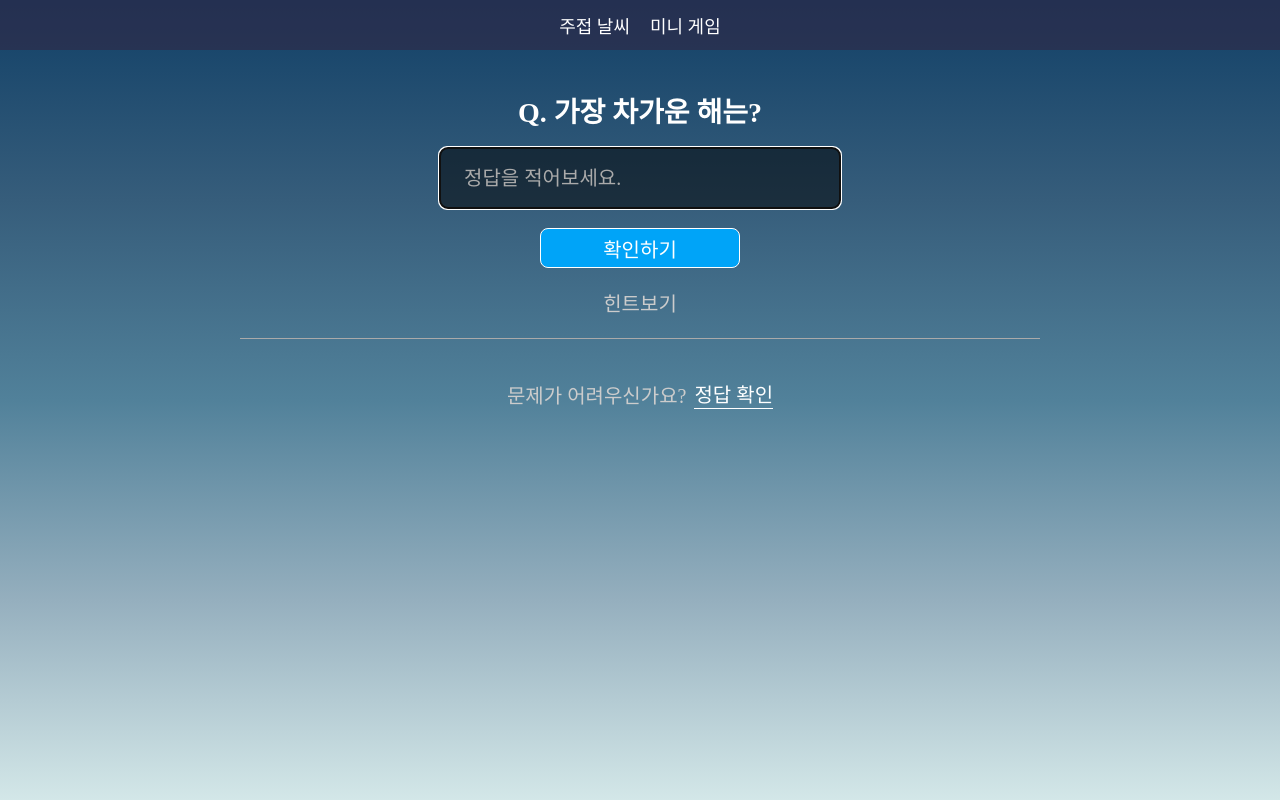
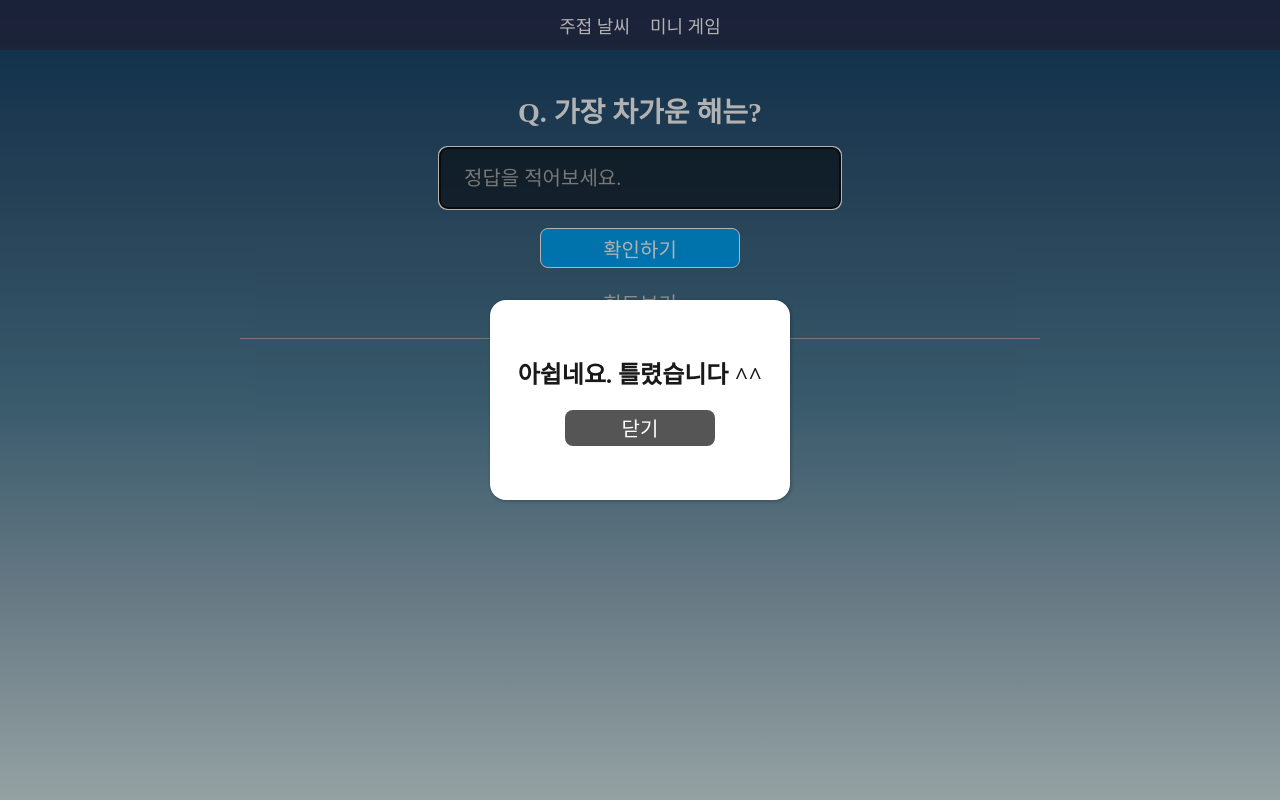
Before and after one commit to jangjihoon96/WetherInfo_react, a React (Create React App) app: page /game/quiz in a window 1280 px wide. Both pictures are taken after typing "Sample" into the empty fields and a click on the button "확인하기". Built offline with nearby package versions, Linux system fonts and the light colour scheme; a web font is replaced by a local one.

Commit message:
feat: 퀴즈 alert창 제거 및 팝업창 추가

```diff
--- /dev/null
+++ b/src/components/Popup.tsx
@@ -0,0 +1,109 @@
+import React from "react";
+import styled from "styled-components";
+
+interface Props {
+  active: boolean;
+  content: any;
+  setPopup: React.Dispatch<React.SetStateAction<boolean>>;
+}
+
+export const Popup: React.FC<Props> = ({ active, content, setPopup }) => {
+  if (content === "정답입니다.") {
+    return (
+      <StyledPopupContainer className={active ? "active" : ""}>
+        <StyledBlackBg onClick={() => setPopup(false)}></StyledBlackBg>
+        <StyledPopup className={active ? "active" : ""}>
+          <h2>{content}</h2>
+          <button
+            type="button"
+            className="next"
+            onClick={() => setPopup(false)}
+          >
+            다음 문제
+          </button>
+        </StyledPopup>
+      </StyledPopupContainer>
+    );
+  } else {
+    return (
+      <StyledPopupContainer className={active ? "active" : ""}>
+        <StyledBlackBg onClick={() => setPopup(false)}></StyledBlackBg>
+        <StyledPopup className={active ? "active" : ""}>
+          <h2>{content}</h2>
+          <button
+            type="button"
+            className="default"
+            onClick={() => setPopup(false)}
+          >
+            닫기
+          </button>
+        </StyledPopup>
+      </StyledPopupContainer>
+    );
+  }
+};
+
+const StyledPopupContainer = styled.div`
+  position: fixed;
+  top: 0;
+  left: 0;
+  width: 100%;
+  height: 100%;
+  visibility: hidden;
+  opacity: 0;
+  transition: all 0.3s;
+  &.active {
+    visibility: visible;
+    opacity: 1;
+  }
+`;
+const StyledBlackBg = styled.div`
+  width: 100%;
+  height: 100%;
+  background-color: rgba(0, 0, 0, 0.3);
+`;
+const StyledPopup = styled.div`
+  position: absolute;
+  top: 50%;
+  left: 50%;
+  transform: translate(-50%, -45%);
+  width: 300px;
+  height: 200px;
+  padding: 10px;
+  display: flex;
+  flex-flow: column nowrap;
+  justify-content: center;
+  align-items: center;
+  gap: 20px;
+  background-color: #ffffff;
+  border-radius: 16px;
+  box-shadow: 1px 1px 4px rgba(0, 0, 0, 0.3);
+  color: #191919;
+  text-align: center;
+  transition: all 0.3s;
+  &.active {
+    transform: translate(-50%, -50%);
+  }
+  button {
+    border: none;
+    width: 150px;
+    height: 36px;
+    border-radius: 8px;
+    font-family: "Binggrae-Regular";
+    font-size: 20px;
+    color: #ffffff;
+    cursor: pointer;
+    &.next {
+      background-color: #00a4f8;
+    }
+    &.next:hover {
+      background-color: #0590d7;
+    }
+    &.default {
+      background-color: #555555;
+    }
+    &.default:hover {
+      background-color: #333333;
+    }
+  }
+`;
--- a/src/pages/Quiz.tsx
+++ b/src/pages/Quiz.tsx
@@ -2,6 +2,7 @@ import React, { useState, useEffect, useRef } from "react";
 import { Container } from "../components/Container";
 import { QuizProps, quiz } from "../data/quizData";
 import styled from "styled-components";
+import { Popup } from "../components/Popup";
 
 export const Quiz: React.FC = () => {
   const random: number = Math.floor(Math.random() * 3);
@@ -9,6 +10,8 @@ export const Quiz: React.FC = () => {
   const [answer, setAnswer] = useState<string>("");
   const [hint, setHint] = useState<boolean>(false);
   const answerInput = useRef<HTMLInputElement>(null);
+  const [popup, setPopup] = useState<boolean>(false);
+  const [popupContent, setPopupContent] = useState<any>("");
   const showQuiz = (): void => {
     if (quiz) {
       setQuizData(quiz[random]);
@@ -22,14 +25,17 @@ export const Quiz: React.FC = () => {
   const checkAnswer = (e: React.ChangeEvent<HTMLFormElement>) => {
     e.preventDefault();
     if (!answer) {
-      alert("우우우웅... 정답을 입력하셔야죠~");
+      setPopup(true);
+      setPopupContent("우우우웅... 정답을 입력하셔야죠~");
     } else if (quizData?.answer === answer) {
-      alert("정답입니다.");
+      setPopup(true);
+      setPopupContent("정답입니다.");
       setAnswer("");
       setHint(false);
       setQuizData(quiz[random]);
     } else {
-      alert("아쉽네요. 틀렸습니다 ^^");
+      setPopup(true);
+      setPopupContent("아쉽네요. 틀렸습니다 ^^");
       setAnswer("");
     }
     if (answerInput.current) {
@@ -40,7 +46,9 @@ export const Quiz: React.FC = () => {
     setHint(true);
   };
   const handleNext = (): void => {
-    alert(`정답: ${quizData?.answer}`);
+    setPopup(true);
+    setPopupContent(`정답: ${quizData?.answer}`);
+    // alert(`정답: ${quizData?.answer}`);
   };
 
   useEffect(() => {
@@ -48,6 +56,7 @@ export const Quiz: React.FC = () => {
     // eslint-disable-next-line react-hooks/exhaustive-deps
   }, []);
   return (
+    <>
       <Container>
         <StyledQuestion>
           Q. {quizData ? quizData.question : "퀴즈를 불러오지 못했습니다."}
@@ -82,6 +91,8 @@ export const Quiz: React.FC = () => {
           문제가 어려우신가요? <button type="button">정답 확인</button>
         </StyledNext>
       </Container>
+      <Popup active={popup} content={popupContent} setPopup={setPopup} />
+    </>
   );
 };
 
```
Lines whose indentation alone changed are shown as unchanged.
